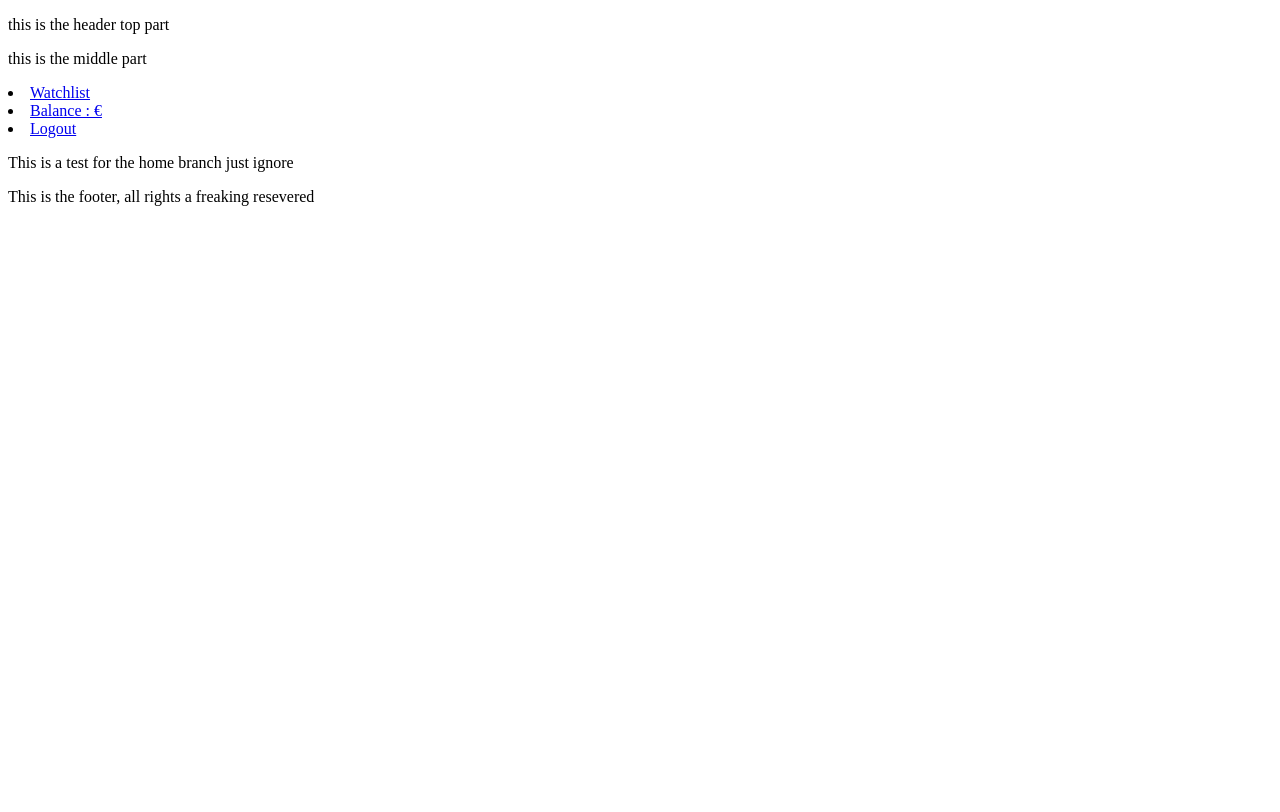
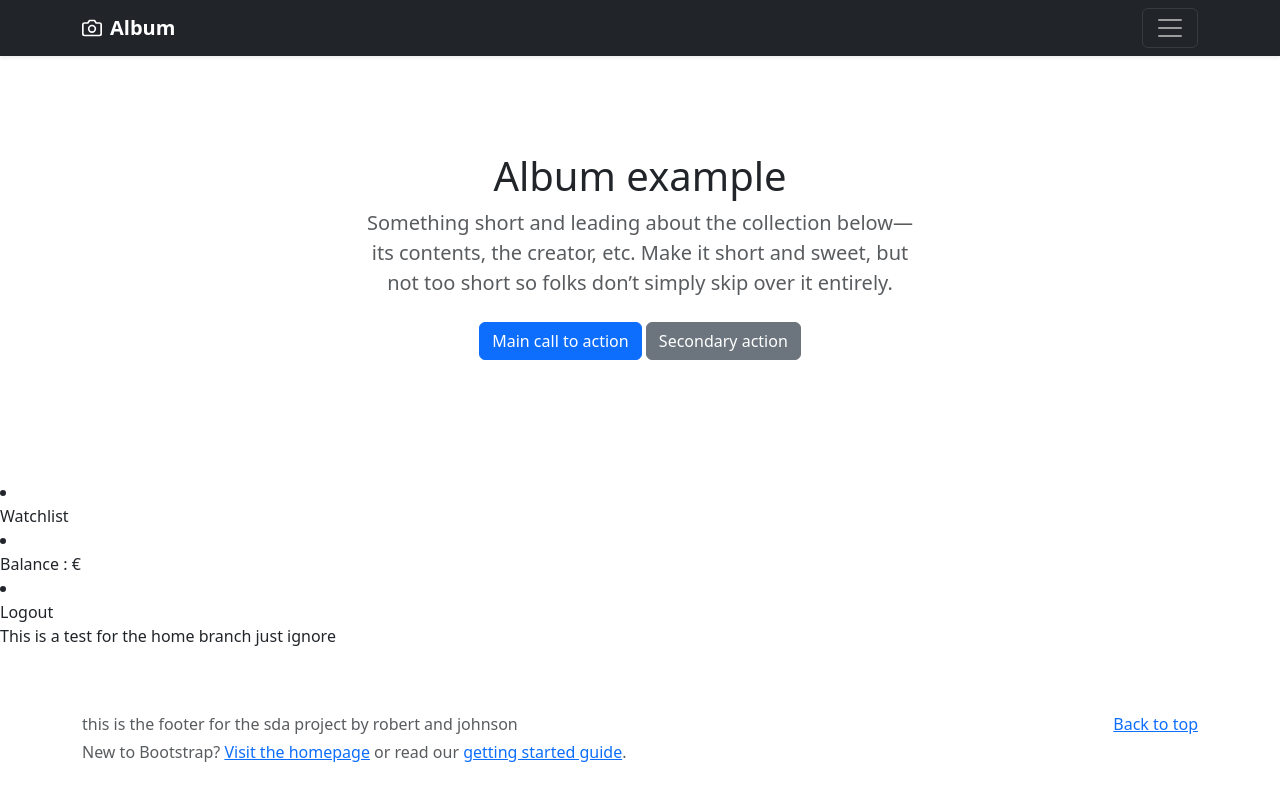
Before and after one commit to robert-rakoczy/SDA-auction, a Django app: page / in a window 1280 px wide. Before the commit the page ends 206 px from the top, so only its background shows below. Run offline with Django 3.2, Linux system fonts and the light colour scheme; some libraries are stand-ins or nearby versions.

Commit message:
added a bootstrap frame in base.html

```diff
--- a/auction/Templates/base.html
+++ b/auction/Templates/base.html
@@ -1,28 +1,118 @@
-<!DOCTYPE html>
+<!doctype html>
 <html lang="en">
   <head>
-    <meta charset="UTF-8">
-    <title>Title</title>
+    <meta charset="utf-8">
+    <meta name="viewport" content="width=device-width, initial-scale=1">
+    <meta name="description" content="">
+    <meta name="author" content="Mark Otto, Jacob Thornton, and Bootstrap contributors">
+    <meta name="generator" content="Hugo 0.80.0">
+    <title>Album example · Bootstrap v5.0</title>
+
+    <link rel="canonical" href="https://getbootstrap.com/docs/5.0/examples/album/">
+
+
+
+    <!-- Bootstrap core CSS -->
+<link href="/docs/5.0/dist/css/bootstrap.min.css" rel="stylesheet" integrity="sha384-BmbxuPwQa2lc/FVzBcNJ7UAyJxM6wuqIj61tLrc4wSX0szH/Ev+nYRRuWlolflfl" crossorigin="anonymous">
+
+    <!-- Favicons -->
+<link rel="apple-touch-icon" href="/docs/5.0/assets/img/favicons/apple-touch-icon.png" sizes="180x180">
+<link rel="icon" href="/docs/5.0/assets/img/favicons/favicon-32x32.png" sizes="32x32" type="image/png">
+<link rel="icon" href="/docs/5.0/assets/img/favicons/favicon-16x16.png" sizes="16x16" type="image/png">
+<link rel="manifest" href="/docs/5.0/assets/img/favicons/manifest.json">
+<link rel="mask-icon" href="/docs/5.0/assets/img/favicons/safari-pinned-tab.svg" color="#7952b3">
+<link rel="icon" href="/docs/5.0/assets/img/favicons/favicon.ico">
+<meta name="theme-color" content="#7952b3">
+
+
+    <style>
+      .bd-placeholder-img {
+        font-size: 1.125rem;
+        text-anchor: middle;
+        -webkit-user-select: none;
+        -moz-user-select: none;
+        user-select: none;
+      }
+
+      @media (min-width: 768px) {
+        .bd-placeholder-img-lg {
+          font-size: 3.5rem;
+        }
+      }
+    </style>
+
+
   </head>
-    <body class="wide">
-        <div id="page">
+  <body>
+
 <header>
-                <div>
-                    <p>this is the header top part</p>
+  <div class="collapse bg-dark" id="navbarHeader">
+    <div class="container">
+      <div class="row">
+        <div class="col-sm-8 col-md-7 py-4">
+          <h4 class="text-white">About</h4>
+            <p class="text-muted"> we can add a generel discription of the website here, this will apprear in all the pages  </p>
+        </div>
+        <div class="col-sm-4 offset-md-1 py-4">
+          <h4 class="text-white">Contact</h4>
+          <ul class="list-unstyled">
+            <li><a href="#" class="text-white">Follow on Twitter</a></li>
+            <li><a href="#" class="text-white">Like on Facebook</a></li>
+            <li><a href="#" class="text-white">Email me</a></li>
+          </ul>
+        </div>
+      </div>
+    </div>
+  </div>
+  <div class="navbar navbar-dark bg-dark shadow-sm">
+    <div class="container">
+      <a href="#" class="navbar-brand d-flex align-items-center">
+        <svg xmlns="http://www.w3.org/2000/svg" width="20" height="20" fill="none" stroke="currentColor" stroke-linecap="round" stroke-linejoin="round" stroke-width="2" aria-hidden="true" class="me-2" viewBox="0 0 24 24"><path d="M23 19a2 2 0 0 1-2 2H3a2 2 0 0 1-2-2V8a2 2 0 0 1 2-2h4l2-3h6l2 3h4a2 2 0 0 1 2 2z"/><circle cx="12" cy="13" r="4"/></svg>
+        <strong>Album</strong>
+      </a>
+      <button class="navbar-toggler" type="button" data-bs-toggle="collapse" data-bs-target="#navbarHeader" aria-controls="navbarHeader" aria-expanded="false" aria-label="Toggle navigation">
+        <span class="navbar-toggler-icon"></span>
+      </button>
+    </div>
   </div>
 </header>
-            <div class="main-wrapper">
-                <p>this is the middle part</p>
+
+<main>
+
+  <section class="py-5 text-center container">
+    <div class="row py-lg-5">
+      <div class="col-lg-6 col-md-8 mx-auto">
+        <h1 class="fw-light">Album example</h1>
+        <p class="lead text-muted">Something short and leading about the collection below—its contents, the creator, etc. Make it short and sweet, but not too short so folks don’t simply skip over it entirely.</p>
+        <p>
+          <a href="#" class="btn btn-primary my-2">Main call to action</a>
+          <a href="#" class="btn btn-secondary my-2">Secondary action</a>
+        </p>
+      </div>
+    </div>
+  </section>
+
     {% block content %}
 
+
+
     {% endblock content %}
-            </div>
 
-            <footer id="colophon">
-                <div class="inner-wrap">
-                    This is the footer, all rights a freaking resevered
+</main>
+
+<footer class="text-muted py-5">
+  <div class="container">
+    <p class="float-end mb-1">
+      <a href="#">Back to top</a>
+    </p>
+    <p class="mb-1">this is the footer for the sda project by robert and johnson </p>
+    <p class="mb-0">New to Bootstrap? <a href="/">Visit the homepage</a> or read our <a href="/docs/5.0/getting-started/introduction/">getting started guide</a>.</p>
   </div>
 </footer>
-        </div>
+
+
+    <script src="/docs/5.0/dist/js/bootstrap.bundle.min.js" integrity="sha384-b5kHyXgcpbZJO/tY9Ul7kGkf1S0CWuKcCD38l8YkeH8z8QjE0GmW1gYU5S9FOnJ0" crossorigin="anonymous"></script>
+
+
   </body>
 </html>
```
Lines whose indentation alone changed are shown as unchanged.
